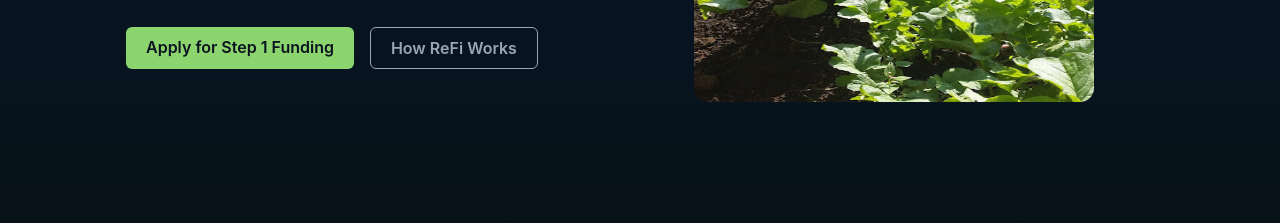
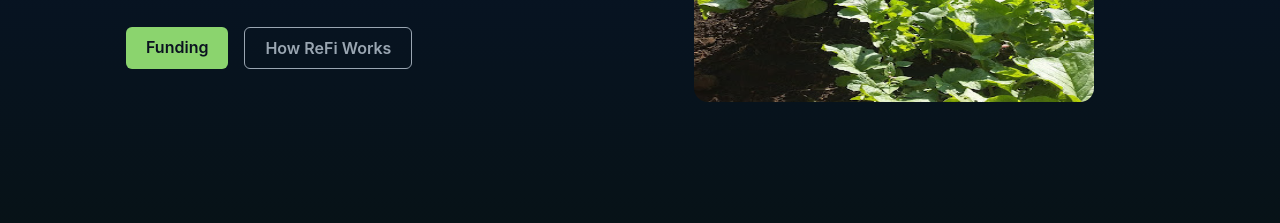
Before and after one commit to daniel5312/-Web-biota-pich-Landing-Celo, a plain HTML site: page pich/pichKarma/biota_landing_page_html (1).html in a window 1280 px wide. Shown: the part 503-726 px from the top of the page. Drawn offline with Linux system fonts and the light colour scheme.

Commit message:
cambios pich web

```diff
--- a/pich/pichKarma/biota_landing_page_html (1).html
+++ b/pich/pichKarma/biota_landing_page_html (1).html
@@ -68,7 +68,8 @@
                   border-radius: 6px;
                   font-weight: 600;
                 "
-                >Apply for Step 1 Funding</a
+              >
+                Funding</a
               >
               <a
                 href="#"
```
